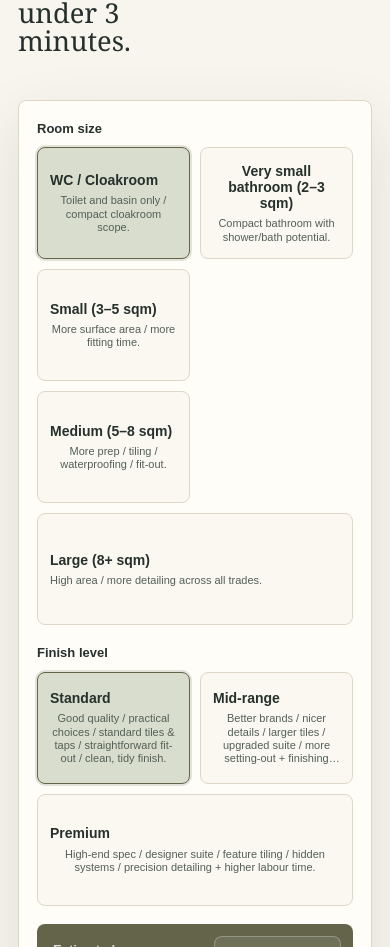
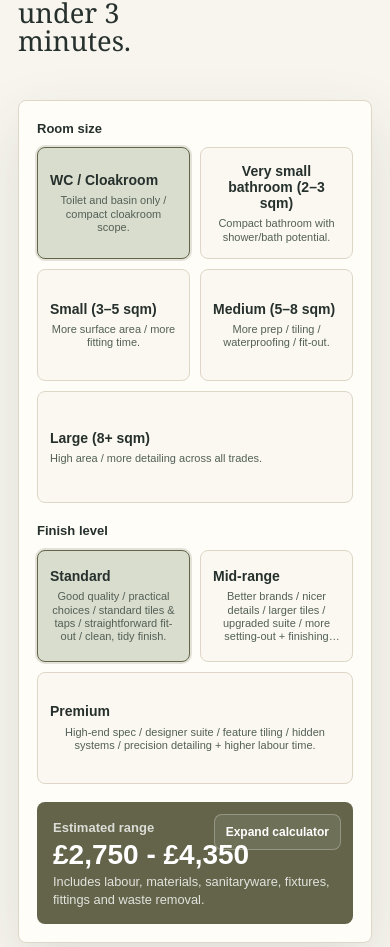
Before and after one commit to maycorbuildingservices-lang/maycor-website-next, a Next.js app: page / in a window 390 px wide. Shown: the part 1350-2297 px from the top of the page. Built offline with nearby package versions, Linux system fonts and the light colour scheme.

Commit message:
Refine mobile room size layout

```diff
--- a/src/app/globals.css
+++ b/src/app/globals.css
@@ -1192,11 +1192,15 @@ h3 {
   }
 
   .calculator-compact .room-grid-top {
-    grid-template-columns: repeat(3, minmax(0, 1fr));
+    grid-template-columns: repeat(2, minmax(0, 1fr));
+  }
+
+  .calculator-compact .room-grid-middle {
+    grid-template-columns: repeat(2, minmax(0, 1fr));
   }
 
   .calculator-compact .room-grid-bottom {
-    grid-template-columns: repeat(2, minmax(0, 1fr));
+    grid-template-columns: 1fr;
   }
 
   .calculator-compact .finish-grid {
@@ -1318,6 +1322,14 @@ h3 {
     grid-template-columns: repeat(2, minmax(0, 1fr));
   }
 
+  .calculator-compact .room-grid-middle {
+    grid-template-columns: repeat(2, minmax(0, 1fr));
+  }
+
+  .calculator-compact .room-grid-bottom {
+    grid-template-columns: 1fr;
+  }
+
   .calculator-compact .room-grid-bottom .choice-card:last-child,
   .calculator-compact .finish-grid .choice-card:last-child {
     grid-column: 1 / -1;
--- a/src/components/EstimateStarter.tsx
+++ b/src/components/EstimateStarter.tsx
@@ -386,7 +386,20 @@ export function EstimateStarter() {
             ) : (
               <div className="room-choice-stack">
                 <div className="choice-grid room-grid room-grid-top">
-                  {roomSection.options.slice(0, 3).map((option) => (
+                  {roomSection.options.slice(0, 2).map((option) => (
+                    <button
+                      className={choiceCardClass(selected.room_size === option.id)}
+                      key={option.id}
+                      type="button"
+                      {...tapBridge(() => selectOption(roomSection.id, option.id))}
+                    >
+                      <span>{option.label}</span>
+                      {option.desc ? <small>{option.desc}</small> : null}
+                    </button>
+                  ))}
+                </div>
+                <div className="choice-grid room-grid room-grid-middle">
+                  {roomSection.options.slice(2, 4).map((option) => (
                     <button
                       className={choiceCardClass(selected.room_size === option.id)}
                       key={option.id}
@@ -399,7 +412,7 @@ export function EstimateStarter() {
                   ))}
                 </div>
                 <div className="choice-grid room-grid room-grid-bottom">
-                  {roomSection.options.slice(3).map((option) => (
+                  {roomSection.options.slice(4).map((option) => (
                     <button
                       className={choiceCardClass(selected.room_size === option.id)}
                       key={option.id}
```
